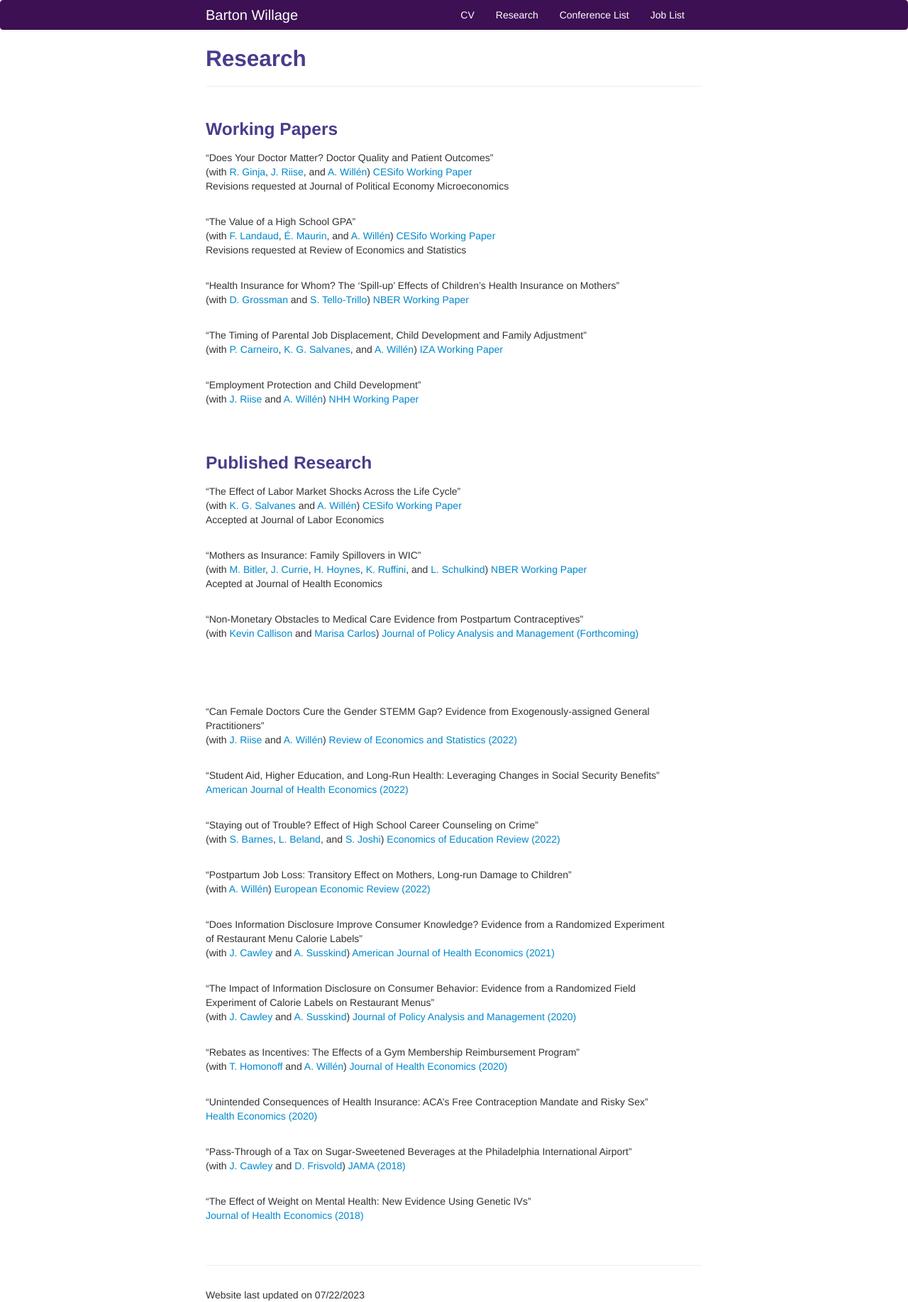
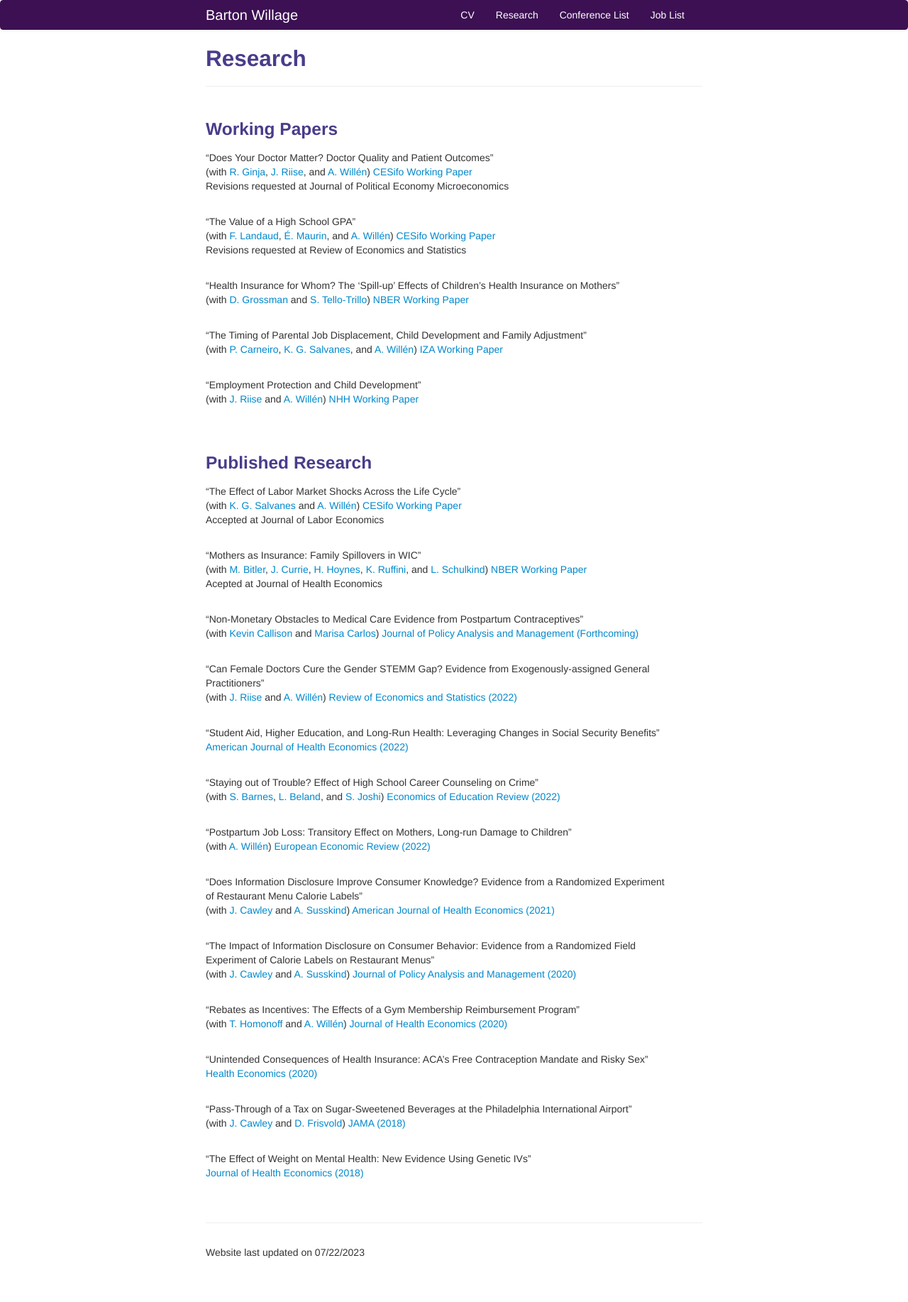
Before and after one commit to bjwillage/bjwillage.github.io, a Jekyll site: the page built from pages/research.md, in a window 1280 px wide. Shown: the whole page at 71% size. Built offline with Jekyll 4.4.1, drawn with Linux system fonts in a browser that asks for light colours; after the commit the page ends 1774 px from its top, so only the background shows below that.

Commit message:
Update research.md

```diff
--- a/pages/research.md
+++ b/pages/research.md
@@ -52,8 +52,7 @@ Acepted at Journal of Health Economics
 
 "Non-Monetary Obstacles to Medical Care Evidence from Postpartum Contraceptives"<br>
 (with [Kevin Callison](https://sph.tulane.edu/hpm/kevin-callison) and [Marisa Carlos](https://www.analysisgroup.com/experts-and-consultants/managers/marisa-carlos/))
-[Journal of Policy Analysis and Management (Forthcoming)](https://onlinelibrary.wiley.com/doi/10.1002/pam.22504)  <br><br><br>
-<br><br>
+[Journal of Policy Analysis and Management (Forthcoming)](https://onlinelibrary.wiley.com/doi/10.1002/pam.22504)<br><br>
 
 "Can Female Doctors Cure the Gender STEMM Gap? Evidence from Exogenously-assigned General Practitioners"<br>
 (with [J. Riise](https://sites.google.com/site/riisejulie) and [A. Willén](https://www.alexanderwillen.com/))
```
